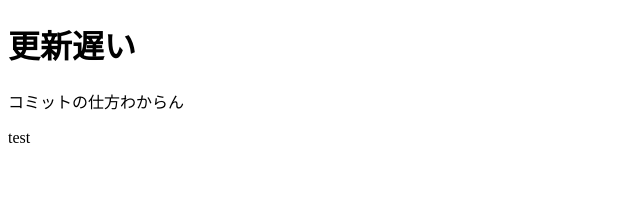
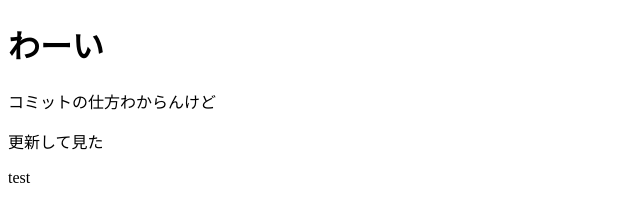
Before and after one commit to hoshinari/testgit, a plain HTML site: page index.html in a window 1280 px wide. Shown: the whole page, without its empty margins (0-640 px from the left). Drawn offline with Linux system fonts and the light colour scheme.

Commit message:
更新の練習をした

```diff
--- a/index.html
+++ b/index.html
@@ -4,8 +4,9 @@
 <title>テストなう</title>
 </head>
 <body>
-<h1>更新遅い</h1>
-<p>コミットの仕方わからん</p>
+<h1>わーい</h1>
+<p>コミットの仕方わからんけど</p>
+<p>更新して見た</p>
 <p>test</p>
 </body>
 </html>
```
